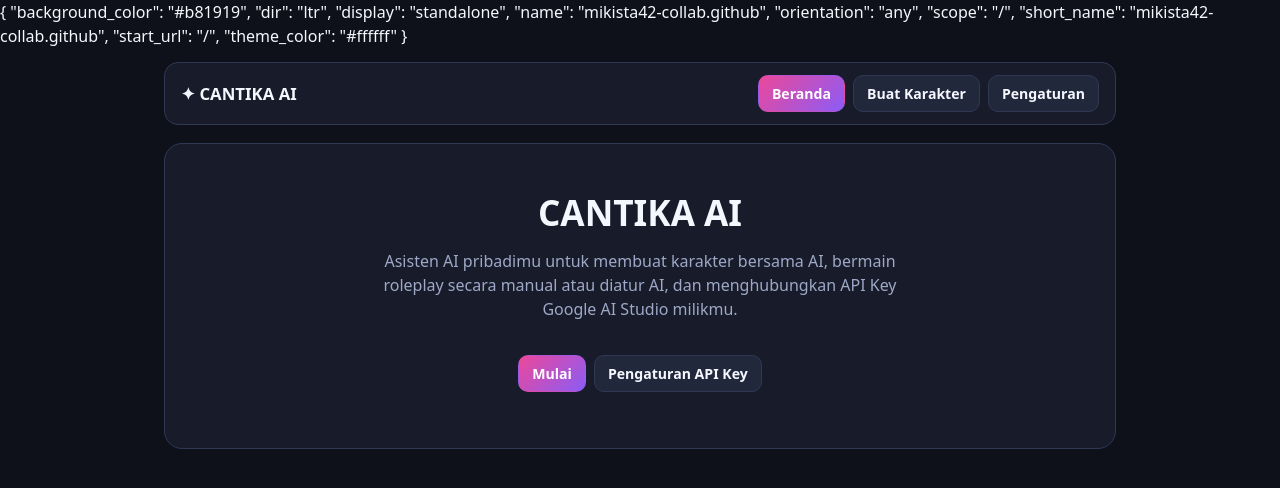
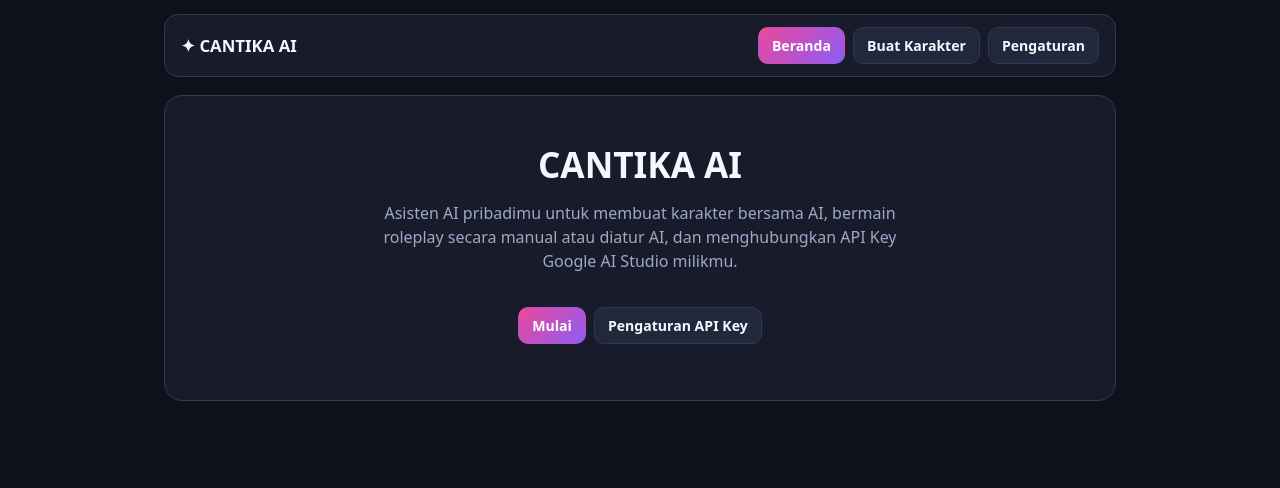
Before and after one commit to mikista42-collab/CantikaAi, a plain HTML site: page index.html in a window 1280 px wide. Drawn offline with Linux system fonts and the light colour scheme.

Commit message:
Refactor head section in index.html
Removed JSON-like object from the head section and added a link to the manifest file.

```diff
--- a/index.html
+++ b/index.html
@@ -4,17 +4,12 @@
   <meta charset="UTF-8" />
   <meta name="viewport" content="width=device-width, initial-scale=1.0" />
   <title>CANTIKA AI</title>
-  {
-  "background_color": "#b81919",
-  "dir": "ltr",
-  "display": "standalone",
-  "name": "mikista42-collab.github",
-  "orientation": "any",
-  "scope": "/",
-  "short_name": "mikista42-collab.github",
-  "start_url": "/",
-  "theme_color": "#ffffff"
-}
+  <head>
+  <meta charset="UTF-8" />
+  <meta name="viewport" content="width=device-width, initial-scale=1.0" />
+  <title>CANTIKA AI</title>
+  <link rel="manifest" href="manifest.json" />
+  <meta name="theme-color" content="#ec4899" />
   <style>
     :root {
       --bg: #0f111a;
```
